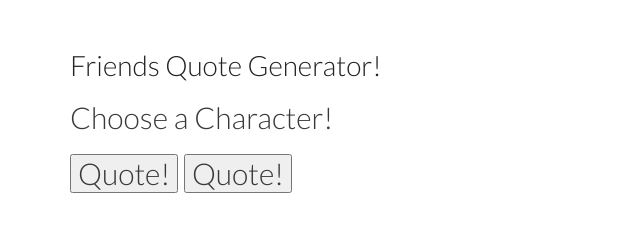
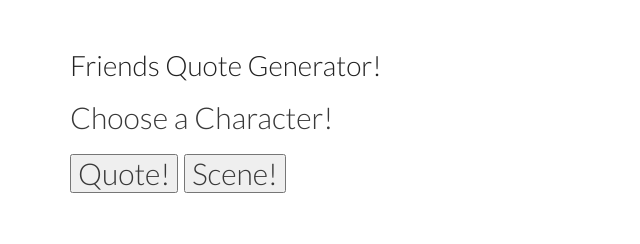
Before and after one commit to rishizsinha/friends, a plain HTML site: page index.html in a window 1280 px wide. Shown: the top 244 px of the page, 140-780 px from the left. Drawn offline with nearby package versions, Linux system fonts and the light colour scheme.

Commit message:
scene button edited

```diff
--- a/index.html
+++ b/index.html
@@ -30,7 +30,7 @@
 
       <div id="genButtonDiv">
         <button id="quoteButton">Quote!</button>
-        <button id="sceneButton">Quote!</button>
+        <button id="sceneButton">Scene!</button>
       </div>
 
       <div id="quoteDisplay" style="padding:50px;">
@@ -52,7 +52,8 @@
           console.log(entry);
           $("#quoteDisplay").html("<i>"+entry.quote+"</i></br></br>~"+entry.character+"</br>("+
             entry.episode+")");
-        }));
+        })
+      });
 
         $('#sceneButton').click(function() {
         console.log("click");
```
